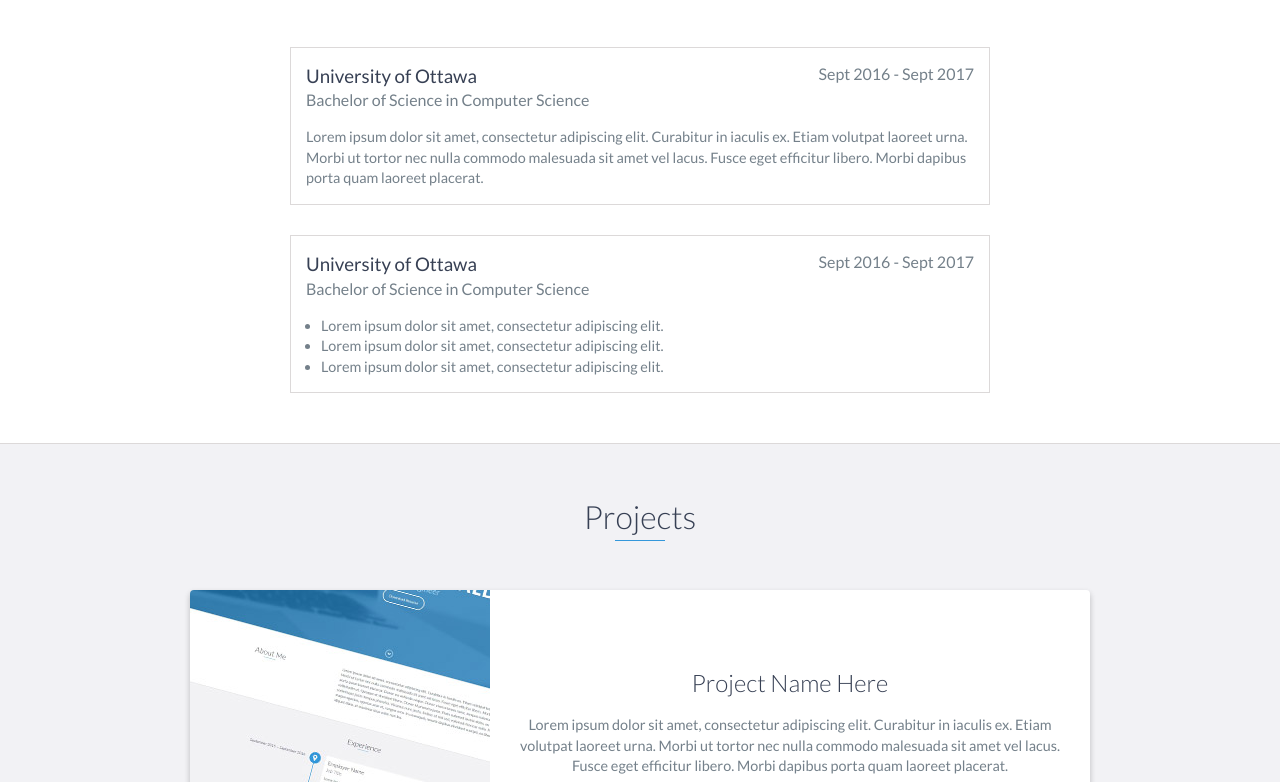
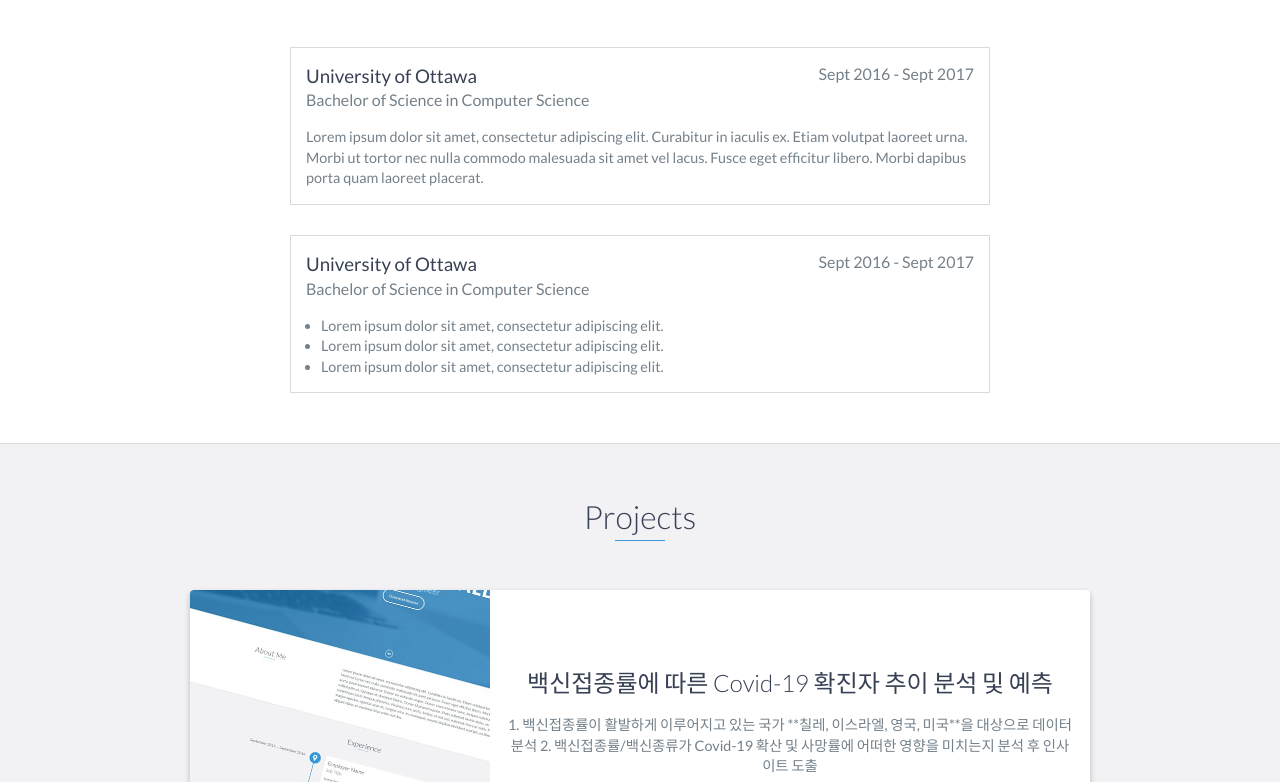
Before and after one commit to minguya/minguya.github.io, a website: page index.html in a window 1280 px wide. Shown: the part 2018-2800 px from the top of the page. Drawn offline with nearby package versions, Linux system fonts and the light colour scheme.

Commit message:
Update index.html

```diff
--- a/index.html
+++ b/index.html
@@ -48,7 +48,7 @@
 
     <div id="lead">
         <div id="lead-content">
-            <h1>MINGUYA</h1>
+            <h1>KIM SU MIN</h1>
             <h2>Data Analyst</h2>
             <a href="#" class="btn-rounded-white">Download Resume</a>
         </div>
@@ -155,9 +155,10 @@
                     </div>
                     <!-- End .project-image -->
                     <div class="project-info">
-                        <h3>Project Name Here</h3>
+                        <h3>백신접종률에 따른 Covid-19 확진자 추이 분석 및 예측</h3>
                         <p>
-                            Lorem ipsum dolor sit amet, consectetur adipiscing elit. Curabitur in iaculis ex. Etiam volutpat laoreet urna. Morbi ut tortor nec nulla commodo malesuada sit amet vel lacus. Fusce eget efficitur libero. Morbi dapibus porta quam laoreet placerat.
+                            1.   백신접종률이 활발하게 이루어지고 있는 국가 **칠레, 이스라엘, 영국, 미국**을 대상으로 데이터 분석
+                            2.  백신접종률/백신종류가 Covid-19 확산 및 사망률에 어떠한 영향을 미치는지 분석 후 인사이트 도출
                         </p>
                         <a href="https://github.com/minguya/DATA.github.io">View Project</a>
                     </div>
```
